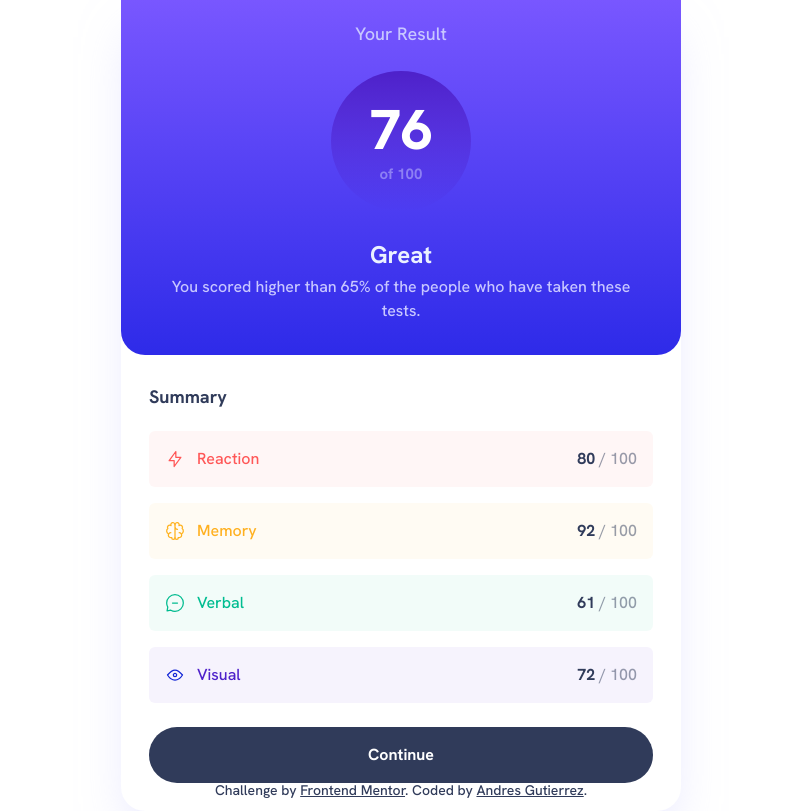
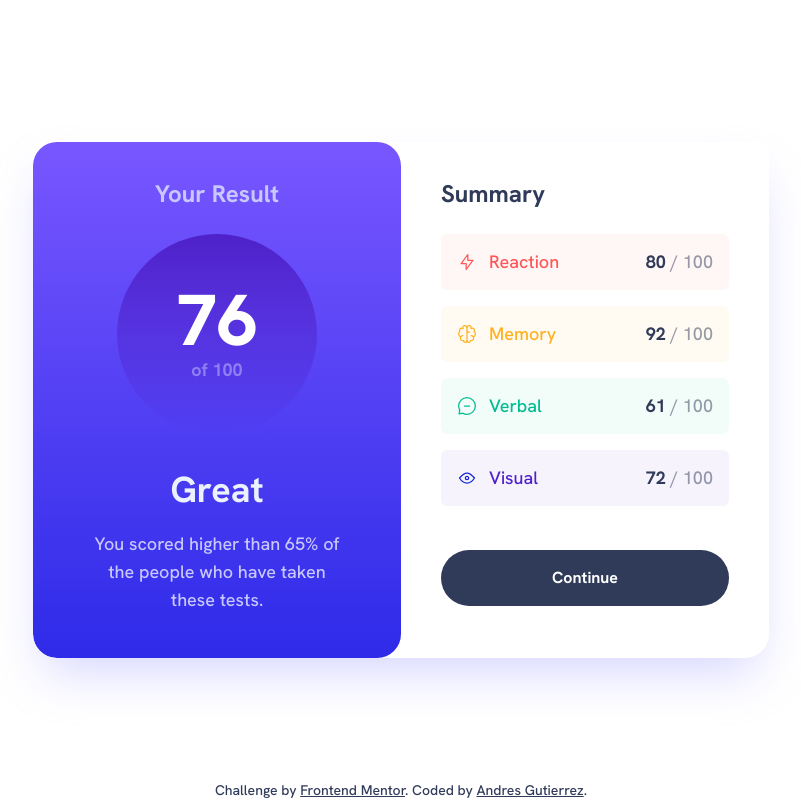
Before and after one commit to AGutierrezR/results-summary-component, a website: page index.html in a window 1280 px wide. Shown: the whole page, without its empty margins (239-1040 px from the left). Drawn offline with Linux system fonts and the light colour scheme.

Commit message:
Add desktop version

```diff
--- a/index.html
+++ b/index.html
@@ -15,36 +15,44 @@
   </head>
 
   <body
-    class="min-h-screen font-body text-[1.125rem] font-medium text-dark-gray-blue"
+    class="min-h-screen font-body text-lg font-medium text-dark-gray-blue md:flex md:items-center md:justify-center"
   >
     <main>
       <div
-        class="mx-auto min-w-[375px] max-w-[560px] overflow-hidden rounded-b-3xl shadow-2xl shadow-light-lavender/50"
+        class="mx-auto min-w-[375px] max-w-[560px] overflow-hidden rounded-b-3xl md:grid md:max-w-[736px] md:grid-cols-2 md:shadow-2xl md:shadow-light-lavender/75"
       >
         <section
-          class="rounded-b-3xl bg-gradient-to-b from-light-slate-blue to-light-royal-blue px-12 pt-5 pb-8 text-center text-light-lavender"
+          class="rounded-b-3xl bg-gradient-to-b from-light-slate-blue to-light-royal-blue px-12 pt-5 pb-8 text-center text-light-lavender md:rounded-3xl md:px-14 md:pt-9 md:pb-11"
         >
-          <h1>Your Result</h1>
+          <h1 class="md:text-2xl md:font-bold">Your Result</h1>
           <div
-            class="mx-auto my-6 grid h-[8.75rem] w-[8.75rem] content-center rounded-full bg-gradient-to-b from-violet-blue to-persian-blue"
+            class="mx-auto my-6 grid h-[8.75rem] w-[8.75rem] content-center rounded-full bg-gradient-to-b from-violet-blue to-persian-blue md:mb-9 md:h-[200px] md:w-[200px]"
           >
             <span
-              class="block text-[3.5rem] font-extrabold leading-[4.2rem] text-white"
+              class="block text-[3.5rem] font-extrabold leading-[4.2rem] text-white md:text-7xl"
               >76</span
             >
-            <span class="text-[15px] font-bold opacity-50">of 100</span>
+            <span class="text-[15px] font-bold opacity-50 md:text-lg"
+              >of 100</span
+            >
           </div>
-          <h2 class="text-2xl font-bold leading-10 text-pale-blue">Great</h2>
-          <p class="text-base">
+          <h2
+            class="4 text-2xl font-bold leading-10 text-pale-blue md:mb-5 md:text-4xl"
+          >
+            Great
+          </h2>
+          <p class="text-base md:text-lg">
             You scored higher than 65% of the people who have taken these tests.
           </p>
         </section>
 
-        <section class="p-7">
-          <h2 class="mb-5 text-lg font-bold">Summary</h2>
-          <ul class="flex flex-col gap-4 text-base">
+        <section
+          class="p-7 md:rounded-l-3xl md:px-10 md:py-11 md:pt-9 md:pb-11"
+        >
+          <h2 class="mb-5 text-lg font-bold md:mb-6 md:text-2xl">Summary</h2>
+          <ul class="flex flex-col gap-4 text-base md:text-lg">
             <li
-              class="flex w-full items-center rounded-md bg-light-red/5 p-4 text-light-red before:mr-3 before:leading-[0] before:content-[url('/assets/images/icon-reaction.svg')]"
+              class="flex w-full items-center rounded-md bg-light-red/5 p-4 text-light-red before:mr-3 before:leading-[0] before:content-[url('/assets/images/icon-reaction.svg')] md:leading-6"
             >
               Reaction
               <span class="ml-auto text-dark-gray-blue/50"
@@ -53,7 +61,7 @@
               >
             </li>
             <li
-              class="flex w-full items-center rounded-md bg-orange-yellow/5 p-4 text-orange-yellow before:mr-3 before:leading-[0] before:content-[url('/assets/images/icon-memory.svg')]"
+              class="flex w-full items-center rounded-md bg-orange-yellow/5 p-4 text-orange-yellow before:mr-3 before:leading-[0] before:content-[url('/assets/images/icon-memory.svg')] md:leading-6"
             >
               Memory
               <span class="ml-auto text-dark-gray-blue/50"
@@ -62,7 +70,7 @@
               >
             </li>
             <li
-              class="flex w-full items-center rounded-md bg-green-teal/5 p-4 text-green-teal before:mr-3 before:leading-[0] before:content-[url('/assets/images/icon-verbal.svg')]"
+              class="flex w-full items-center rounded-md bg-green-teal/5 p-4 text-green-teal before:mr-3 before:leading-[0] before:content-[url('/assets/images/icon-verbal.svg')] md:leading-6"
             >
               Verbal
               <span class="ml-auto text-dark-gray-blue/50"
@@ -71,7 +79,7 @@
               >
             </li>
             <li
-              class="flex w-full items-center rounded-md bg-violet-blue/5 p-4 text-violet-blue before:mr-3 before:leading-[0] before:content-[url('/assets/images/icon-visual.svg')]"
+              class="flex w-full items-center rounded-md bg-violet-blue/5 p-4 text-violet-blue before:mr-3 before:leading-[0] before:content-[url('/assets/images/icon-visual.svg')] md:leading-6"
             >
               Visual
               <span class="ml-auto text-dark-gray-blue/50"
@@ -82,7 +90,7 @@
           </ul>
 
           <button
-            class="mt-6 w-full rounded-full bg-dark-gray-blue from-light-slate-blue to-light-royal-blue p-4 text-base font-bold text-white hover:bg-gradient-to-b"
+            class="mt-6 w-full rounded-full bg-dark-gray-blue from-light-slate-blue to-light-royal-blue p-4 text-base font-bold text-white hover:bg-gradient-to-b md:mt-11"
           >
             Continue
           </button>
@@ -91,7 +99,7 @@
     </main>
 
     <footer
-      class="text-dark-500 mt-5 h-[20px] w-screen px-2 text-center text-sm lg:fixed lg:bottom-0 lg:left-1/2 lg:-translate-x-1/2"
+      class="text-dark-500 mt-5 h-[20px] w-screen px-2 text-center text-sm md:fixed md:bottom-0 md:left-1/2 md:mt-0 md:-translate-x-1/2"
     >
       Challenge by
       <a
```
Also changed, not shown: assets/css/styles.css.
